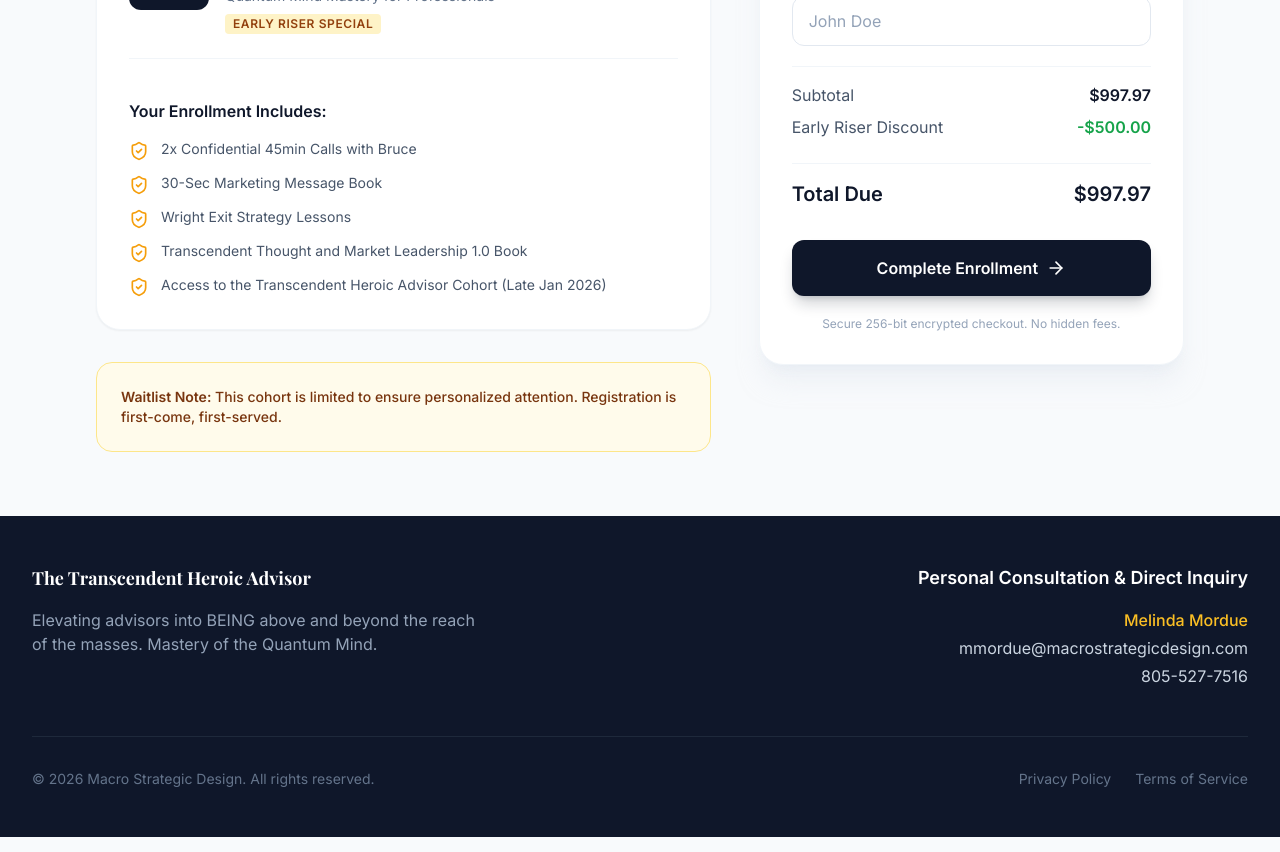
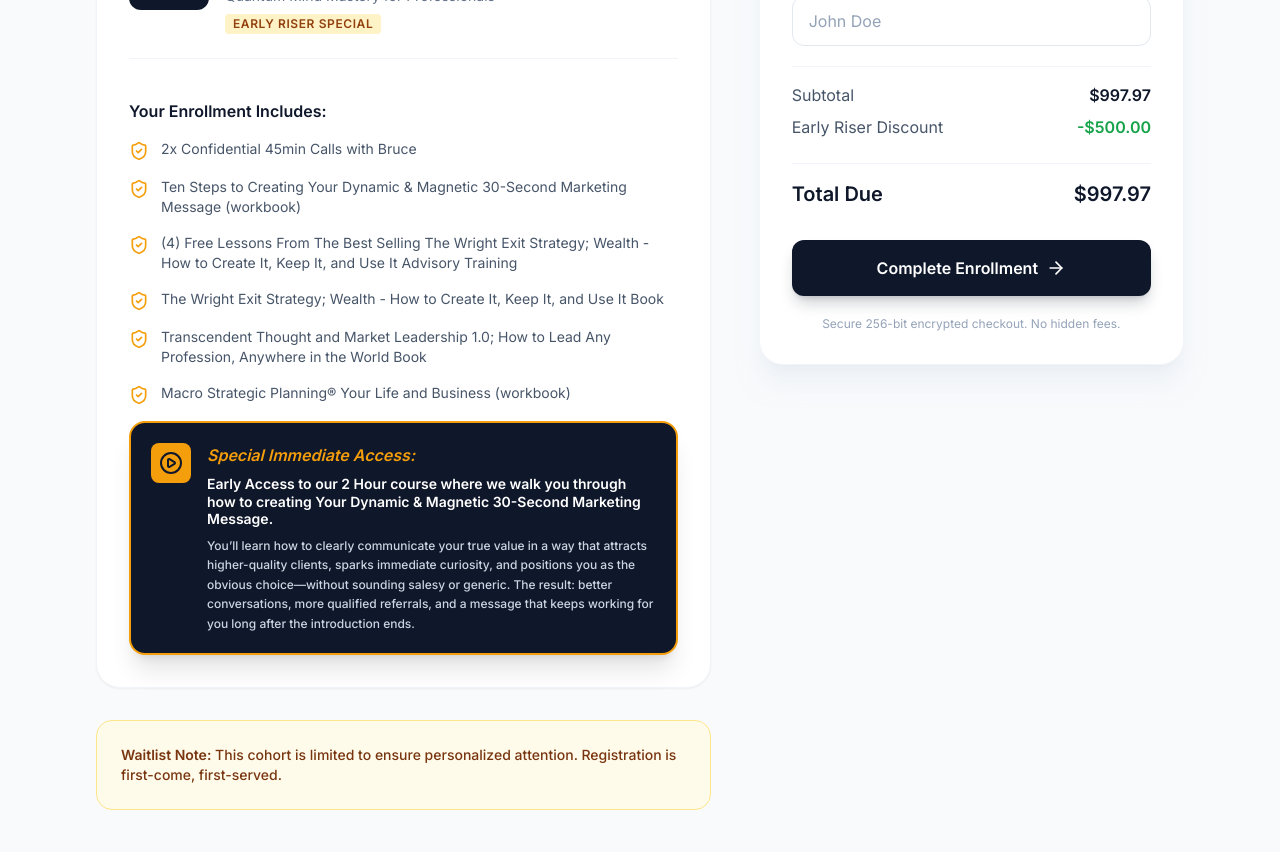
Before and after one commit to jasoncrossman/transcendent-heroic-advisor, a React (Vite) app: page /#/purchase in a window 1280 px wide. Shown: the part 400-1252 px from the top of the page. Built offline with nearby package versions, Linux system fonts and the light colour scheme.

Commit message:
Update PurchasePage.tsx

```diff
--- a/pages/PurchasePage.tsx
+++ b/pages/PurchasePage.tsx
@@ -1,6 +1,6 @@
 import React, { useState } from 'react';
 import { Link } from 'react-router-dom';
-import { ShieldCheck, CreditCard, ChevronLeft, ArrowRight, Star } from 'lucide-react';
+import { ShieldCheck, CreditCard, ChevronLeft, ArrowRight, Star, PlayCircle } from 'lucide-react';
 
 const PurchasePage: React.FC = () => {
   const [email, setEmail] = useState('');
@@ -11,7 +11,6 @@ const PurchasePage: React.FC = () => {
     e.preventDefault();
     setIsLoading(true);
 
-    // This payload is optimized for Zapier Catch Hooks
     const payload = {
       email: email.trim(),
       full_name: fullName.trim(),
@@ -19,24 +18,21 @@ const PurchasePage: React.FC = () => {
     };
 
     try {
-      // Sending to your verified Zapier Hook
       await fetch("https://hooks.zapier.com/hooks/catch/18380285/uwqwyud/", {
         method: "POST",
-        mode: "no-cors", // Prevents CORS preflight issues with Zapier
+        mode: "no-cors",
         headers: {
           "Content-Type": "application/json",
         },
         body: JSON.stringify(payload),
       });
 
-      // Brief delay to ensure the request is dispatched before redirect
       setTimeout(() => {
         window.location.assign("https://zippi.link/exitstrategy");
       }, 100);
 
     } catch (error) {
       console.error("Submission error:", error);
-      // Fallback redirect
       window.location.assign("https://zippi.link/exitstrategy");
     }
   };
@@ -74,26 +70,48 @@ const PurchasePage: React.FC = () => {
 
                 <div className="space-y-4 pt-4">
                   <h4 className="font-bold text-slate-900">Your Enrollment Includes:</h4>
-                  <ul className="space-y-3 text-sm text-slate-600">
+                  <ul className="space-y-4 text-sm text-slate-600">
                     <li className="flex items-start gap-3">
                       <ShieldCheck className="w-5 h-5 text-amber-500 shrink-0 mt-0.5" />
                       <span>2x Confidential 45min Calls with Bruce</span>
                     </li>
                     <li className="flex items-start gap-3">
                       <ShieldCheck className="w-5 h-5 text-amber-500 shrink-0 mt-0.5" />
-                      <span>30-Sec Marketing Message Book</span>
+                      <span>Ten Steps to Creating Your Dynamic & Magnetic 30-Second Marketing Message (workbook)</span>
                     </li>
                     <li className="flex items-start gap-3">
                       <ShieldCheck className="w-5 h-5 text-amber-500 shrink-0 mt-0.5" />
-                      <span>Wright Exit Strategy Lessons</span>
+                      <span>(4) Free Lessons From The Best Selling The Wright Exit Strategy; Wealth - How to Create It, Keep It, and Use It Advisory Training</span>
                     </li>
                     <li className="flex items-start gap-3">
                       <ShieldCheck className="w-5 h-5 text-amber-500 shrink-0 mt-0.5" />
-                      <span>Transcendent Thought and Market Leadership 1.0 Book</span>
+                      <span>The Wright Exit Strategy; Wealth - How to Create It, Keep It, and Use It Book</span>
                     </li>
                     <li className="flex items-start gap-3">
                       <ShieldCheck className="w-5 h-5 text-amber-500 shrink-0 mt-0.5" />
-                      <span>Access to the Transcendent Heroic Advisor Cohort (Late Jan 2026)</span>
+                      <span>Transcendent Thought and Market Leadership 1.0; How to Lead Any Profession, Anywhere in the World Book</span>
+                    </li>
+                    <li className="flex items-start gap-3">
+                      <ShieldCheck className="w-5 h-5 text-amber-500 shrink-0 mt-0.5" />
+                      <span>Macro Strategic Planning® Your Life and Business (workbook)</span>
+                    </li>
+
+                    {/* Highlighted Video Course Item */}
+                    <li className="mt-6 p-5 bg-slate-900 rounded-2xl border-2 border-amber-500 shadow-xl transform hover:scale-[1.02] transition-transform">
+                      <div className="flex items-start gap-4">
+                        <div className="bg-amber-500 p-2 rounded-lg shrink-0">
+                          <PlayCircle className="w-6 h-6 text-slate-900" />
+                        </div>
+                        <div>
+                          <h5 className="text-amber-500 font-bold text-base mb-2 italic">Special Immediate Access:</h5>
+                          <p className="text-white font-bold leading-tight mb-2">
+                            Early Access to our 2 Hour course where we walk you through how to creating Your Dynamic & Magnetic 30-Second Marketing Message.
+                          </p>
+                          <p className="text-slate-300 text-xs leading-relaxed font-medium">
+                            You’ll learn how to clearly communicate your true value in a way that attracts higher-quality clients, sparks immediate curiosity, and positions you as the obvious choice—without sounding salesy or generic. The result: better conversations, more qualified referrals, and a message that keeps working for you long after the introduction ends.
+                          </p>
+                        </div>
+                      </div>
                     </li>
                   </ul>
                 </div>
```
